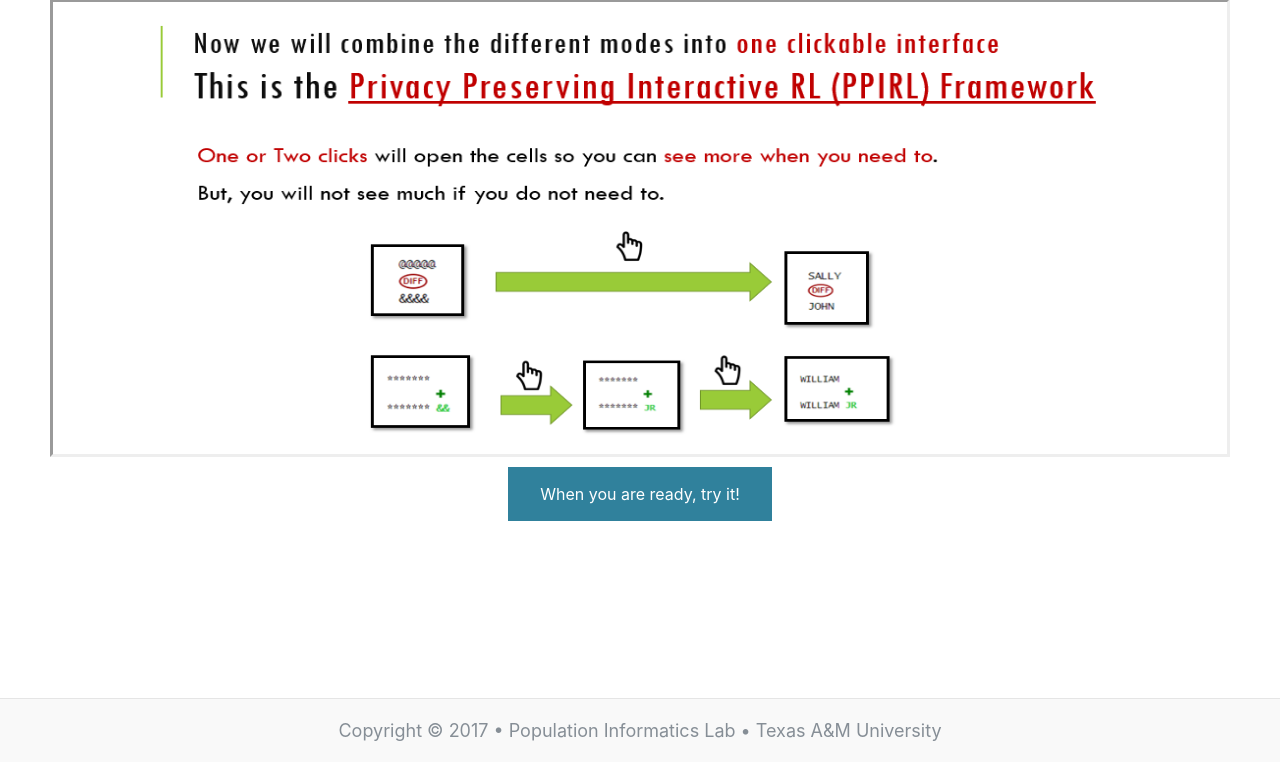
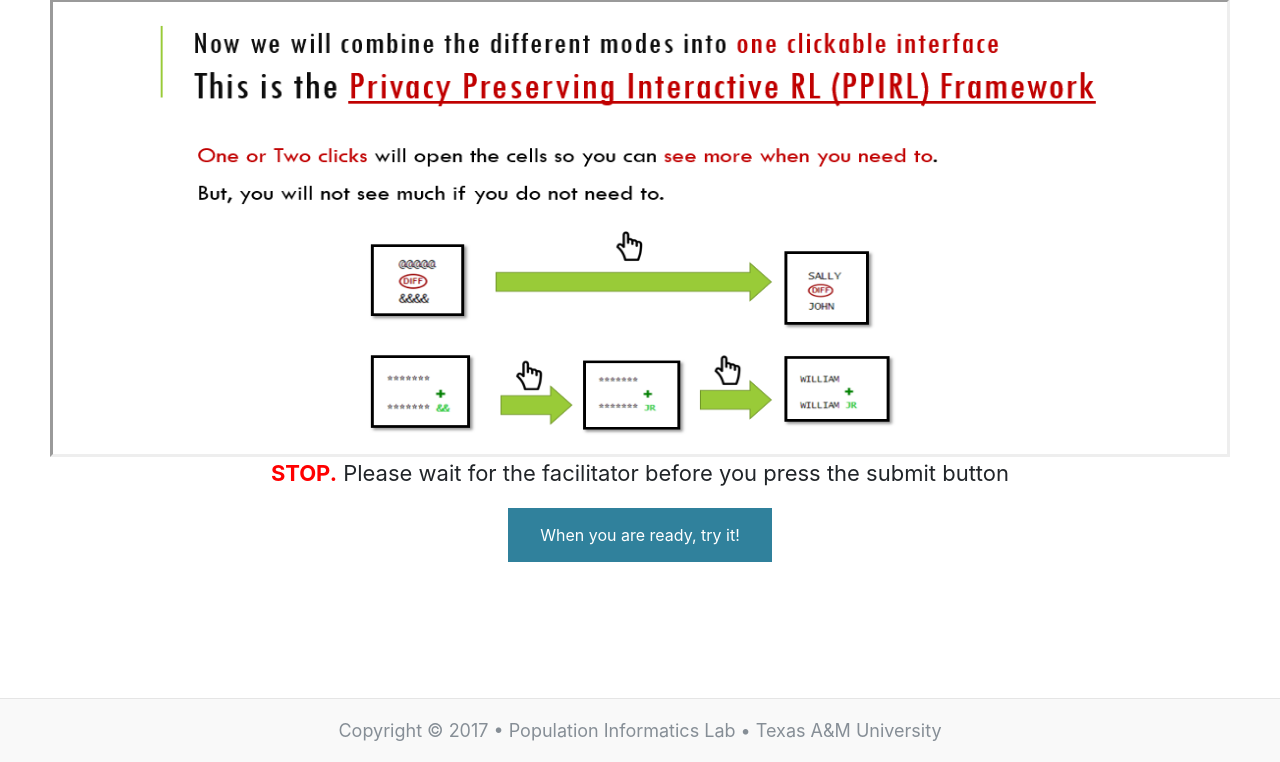
Before and after one commit to pinformatics/MINDFIRL-userstudy, a Flask app: page /instructions/ppirl in a window 1280 px wide; the page is wider, and only the part inside the window is pictured. Shown: the part 58-820 px from the top of that part. Run offline with Flask 2, Linux system fonts and the light colour scheme; some libraries are stand-ins or nearby versions.

```diff
--- a/ppirl-userstudy/app.py
+++ b/ppirl-userstudy/app.py
@@ -20,8 +20,8 @@ app.config.from_object(__name__)
 Session(app)
 """
 
-# ENV = 'development'
-ENV = 'production'
+ENV = 'development'
+# ENV = 'production'
 
 app.config.from_pyfile('config.py')
 
--- a/ppirl-userstudy/templates/instruction_ppirl.html
+++ b/ppirl-userstudy/templates/instruction_ppirl.html
@@ -31,9 +31,9 @@
                 </div>
 
                 <div>
-                    <!-- <p style="text-align: center;font-size: 28px">
-                        <strong>STOP.</strong> Please wait for the facilitator before you press the submit button
-                    </p> -->
+                    <p style="text-align: center;font-size: 22px">
+                        <strong><span style="color: red;">STOP.</span></strong> Please wait for the facilitator before you press the submit button
+                    </p>
                 </div>
 
                 <div class="submit_div">
```
